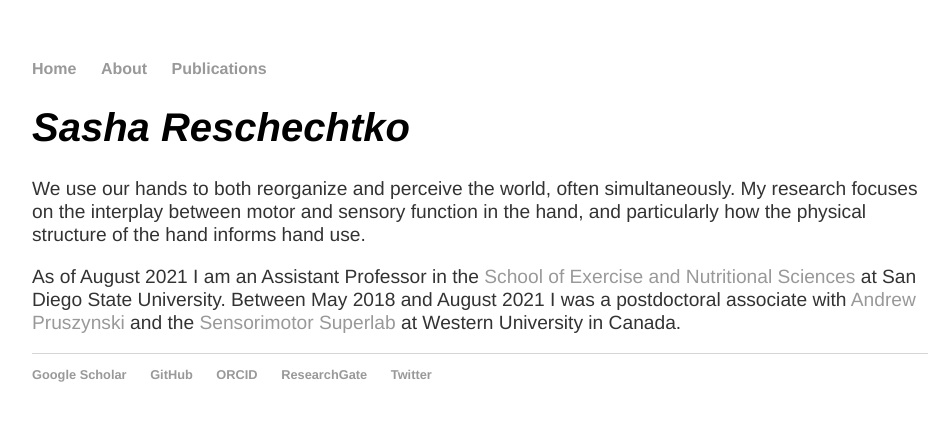
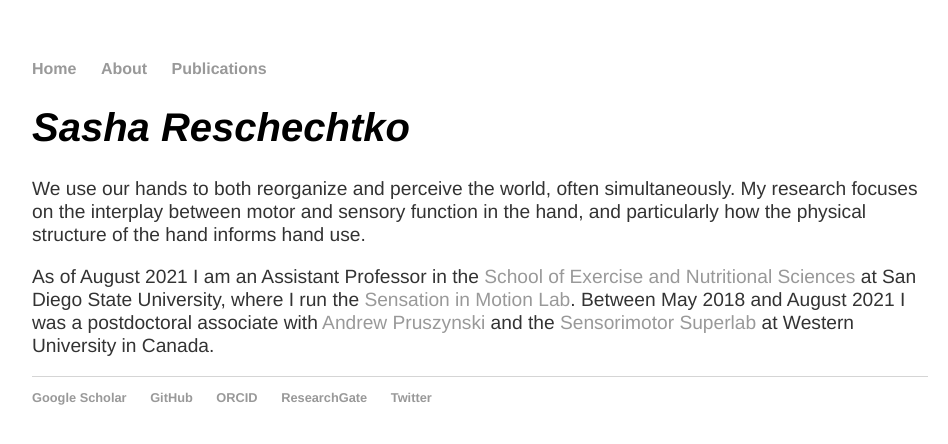
Before and after one commit to sreschechtko/sreschechtko.github.io, a Jekyll site: the page built from index.html, in a window 1280 px wide. Shown: the top 444 px of the page, without its empty margins (160-1108 px from the left). Built offline with Jekyll 4.4.1, drawn with Linux system fonts in a browser that asks for light colours.

Commit message:
Update index.html

```diff
--- a/index.html
+++ b/index.html
@@ -5,5 +5,5 @@ title: Sasha Reschechtko - Home
 <div class="blurb">
 	<h1>Sasha Reschechtko</h1>
 	<p>We use our hands to both reorganize and perceive the world, often simultaneously. My research focuses on the interplay between motor and sensory function in the hand, and particularly how the physical structure of the hand informs hand use. </p>
-	<p>As of August 2021 I am an Assistant Professor in the <a href="https://ens.sdsu.edu" target = "_blank">School of Exercise and Nutritional Sciences</a> at San Diego State University. Between May 2018 and August 2021 I was a postdoctoral associate with <a href="http://www.pruszynskilab.com/" target = "_blank">Andrew Pruszynski</a> and the <a href="http://www.superlab.ca/" target = "_blank">Sensorimotor Superlab</a> at Western University in Canada.
+	<p>As of August 2021 I am an Assistant Professor in the <a href="https://ens.sdsu.edu" target = "_blank">School of Exercise and Nutritional Sciences</a> at San Diego State University, where I run the <a href="http://sensationinmotion.github.io/" target = "_blank">Sensation in Motion Lab</a>. Between May 2018 and August 2021 I was a postdoctoral associate with <a href="http://www.pruszynskilab.com/" target = "_blank">Andrew Pruszynski</a> and the <a href="http://www.superlab.ca/" target = "_blank">Sensorimotor Superlab</a> at Western University in Canada.
 </div><!-- /.blurb -->
```
